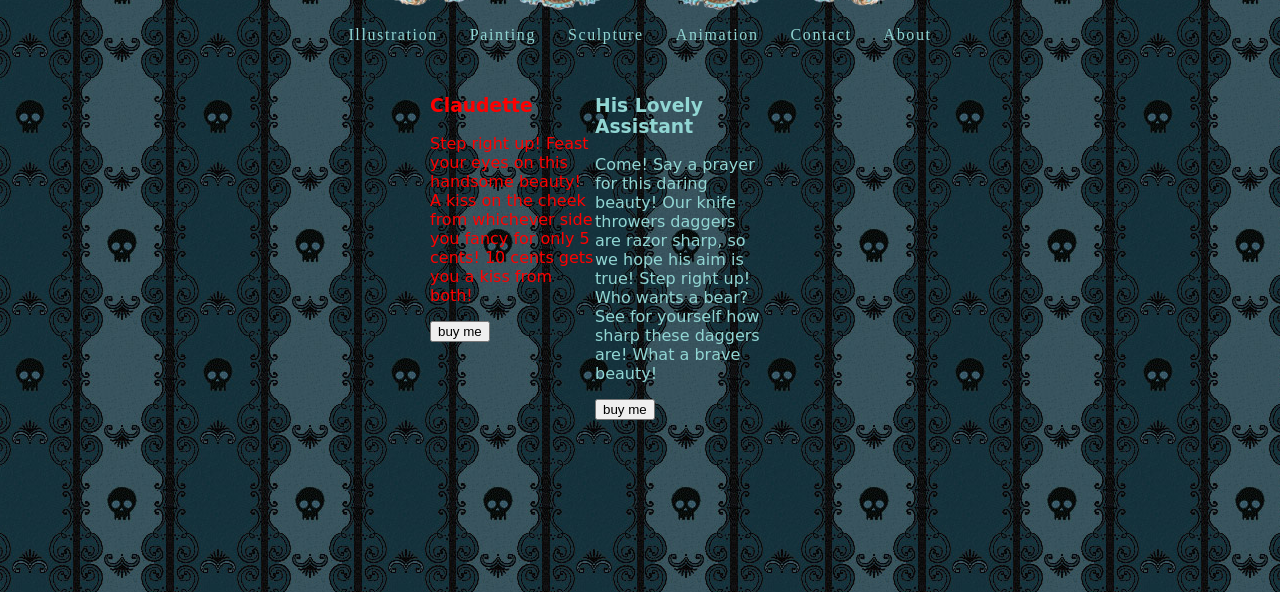
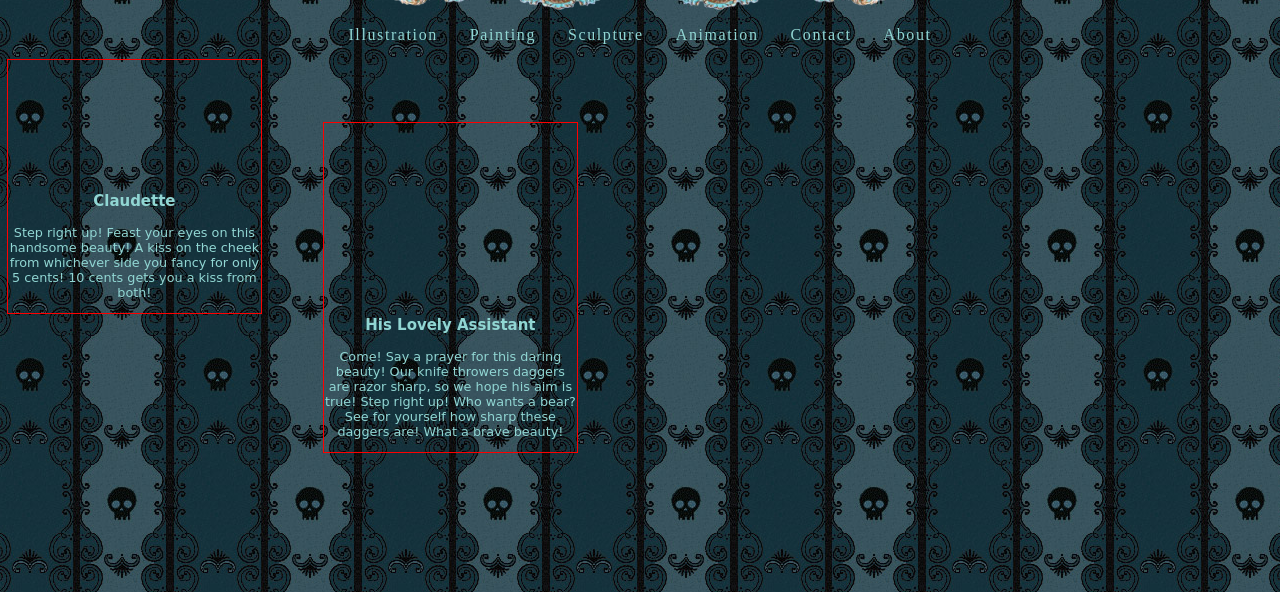
Before and after one commit to MagnificentF/magnificentf.github.io, a website: page index.html in a window 1280 px wide. Both pictures are taken after a click on the link "Illustration". Shown: the part 208-800 px from the top of the page. Drawn offline with Linux system fonts and the light colour scheme; a web font is replaced by a local one.

Commit message:
Fluid wall of picture frames accomplished!
In order to create a wall of picture frames which scales to fit the full
width of the browser I created a postcss function mixin which reads in
the data.json file and spits out css which styles each exhibit with
percentage rules to position them appropriately. Also using the vw unit
for font sizing

```diff
--- a/index.css
+++ b/index.css
@@ -1,4 +1,5 @@
 /* http://www.paulirish.com/2012/box-sizing-border-box-ftw/ */
+
 
 html {
   box-sizing: border-box;
@@ -53,8 +54,6 @@ main nav a:hover {
   text-decoration: underline;
 }
 main article {
-  max-width: 500px;
-  margin: auto;
   display: none;
 }
 main article:target {
@@ -66,16 +65,28 @@ main article h2 {
   letter-spacing: .1em;
 }
 main article figure {
-  display: inline-block;
-  width: 33%;
+  outline: 1px solid red;
   position: absolute;
+  font-size: 1vw;
 }
-main article figure#claudette {
-  top: 0%;
+main article figure figcaption {
+  position: absolute;
+  text-align: center;
+  width: 100%;
+  bottom: 0;
+  left: 0;
+}
+
+#claudette {
+  width: 20%;
+  padding: 10% 0;
+  margin: 0% 0 0 0;
   left: 0%;
-  color:red;
 }
-main article figure#hisLovelyAssistant {
-  top: 0%;
-  left: 33%;
+
+#hisLovelyAssistant {
+  width: 20%;
+  padding: 13% 0;
+  margin: 5% 0 0 0;
+  left: 25%;
 }
--- a/index.html
+++ b/index.html
@@ -18,14 +18,12 @@
           <figcaption>
             <h3>Claudette</h3>
             <p>Step right up! Feast your eyes on this handsome beauty! A kiss on the cheek from whichever side you fancy for only 5 cents! 10 cents gets you a kiss from both!</p>
-            <button>buy me</button>
           </figcaption>
         </figure>
         <figure id="hisLovelyAssistant">
           <figcaption>
             <h3>His Lovely Assistant</h3>
             <p>Come! Say a prayer for this daring beauty! Our knife throwers daggers are razor sharp, so we hope his aim is true! Step right up! Who wants a bear? See for yourself how sharp these daggers are! What a brave beauty!</p>
-            <button>buy me</button>
           </figcaption>
         </figure>
       </article>
--- a/package.json
+++ b/package.json
@@ -6,7 +6,7 @@
   "scripts": {
     "test": "echo \"Error: no test specified\" && exit 1",
     "prestart": "node build",
-    "dev": "node watch & npm run start"
+    "dev": "concurrent \"npm run start\" \"node watch\""
   },
   "repository": {
     "type": "git",
@@ -20,6 +20,7 @@
   "homepage": "https://magnificentf.github.io",
   "devDependencies": {
     "chokidar": "^1.0.5",
+    "concurrently": "^0.1.1",
     "jade": "^1.11.0",
     "node-static": "^0.7.7",
     "postcss": "^5.0.4",
--- a/src/main.jade
+++ b/src/main.jade
@@ -3,7 +3,6 @@ mixin exhibit(id, title, description)
 		figcaption
 			h3= title
 			p= description
-			button buy me
 doctype html
 html
 	head
--- a/src/main.scss
+++ b/src/main.scss
@@ -10,6 +10,7 @@ $aqua: rgb(145, 214, 211);
 	max-width: 500px;
 	margin: auto;
 }
+
 
 html {
   box-sizing: border-box;
@@ -65,7 +66,6 @@ main {
 	}
 
 	article {
-		@mixin page;
 		display: none;
 		&:target {
 			position: relative;
@@ -75,18 +75,18 @@ main {
 			@mixin lifesavers;
 		}
 		figure {
-			display: inline-block;
-			width: 33%;
+			outline: 1px solid red;
 			position: absolute;
-			&#claudette {
-				top: 0%;
-				left: 0%;
-				color:red;
-			}
-			&#hisLovelyAssistant {
-				top: 0%;
-				left: 33%;
+			font-size: 1vw;
+			figcaption {
+				position: absolute;
+				text-align: center;
+				width: 100%;
+				bottom: 0;
+				left: 0;
 			}
 		}
 	}
 }
+
+@mixin exhibits;
--- a/watch.js
+++ b/watch.js
@@ -1,14 +1,16 @@
 var chokidar = require('chokidar');
 var tasks = require('./tasks');
 
-chokidar.watch('src/*.scss')
+chokidar.watch('src/*.(scss|json)')
 	.on('all', function(event, path) {
   	console.log(event, path);
 		setTimeout(tasks.css, 1000);
 	});
 
-chokidar.watch('src/*.jade')
+chokidar.watch('src/*.(jade|json)')
 	.on('all', function(event, path) {
   	console.log(event, path);
 		setTimeout(tasks.html, 1000);
 	});
+
+console.info('watchers set up');
```
Also changed, not shown: data.json (deleted, +0 -12 lines), src/data.json (added, +20 -0 lines), src/exhibits.js (added, +20 -0 lines), tasks.js (+6 -2 lines).
